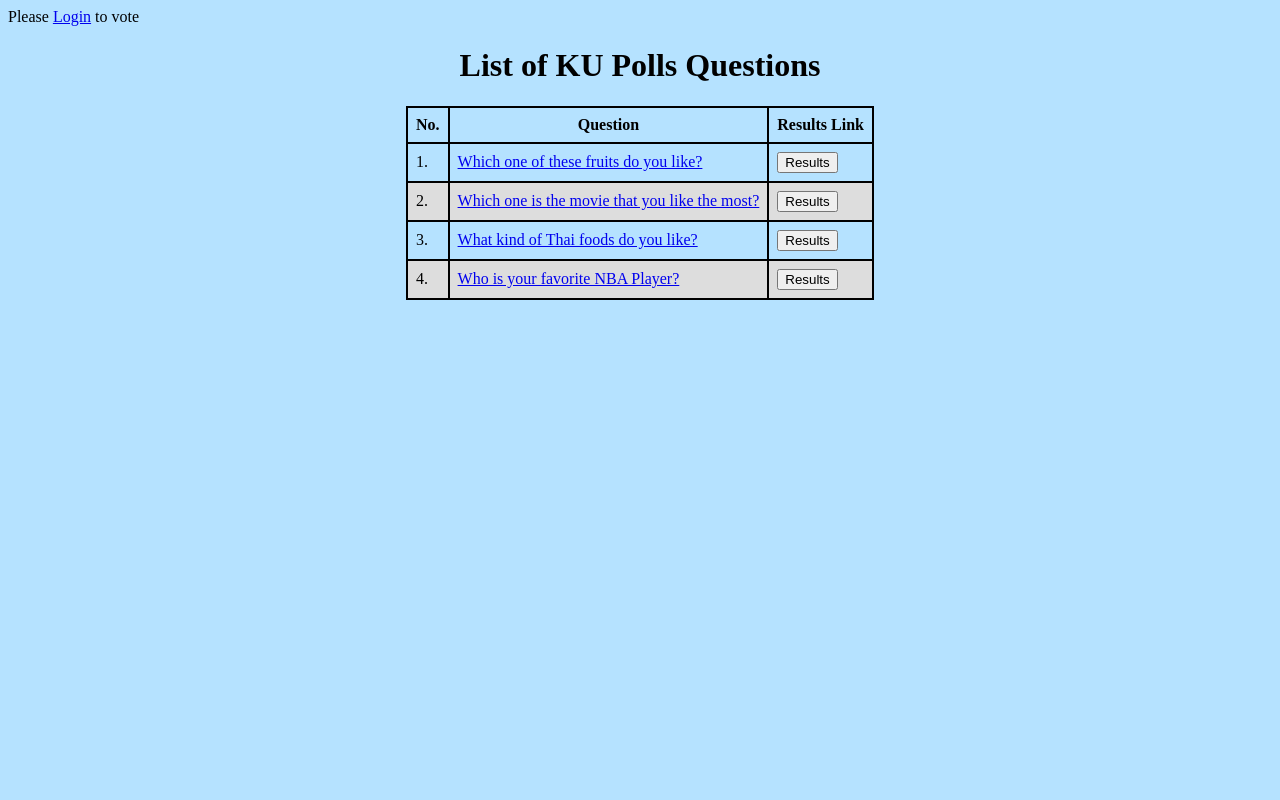
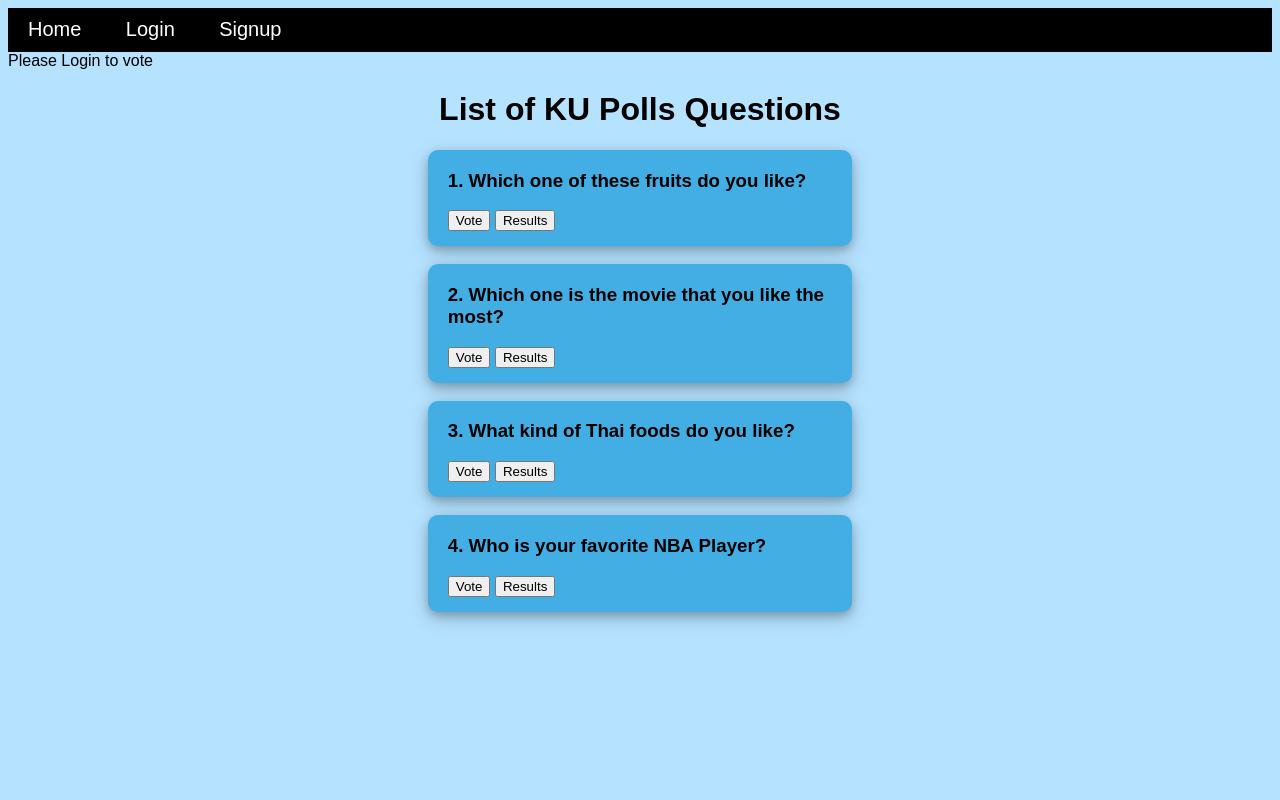
Before and after one commit to ThanadolU/ku-polls, a Django app: page /polls/ in a window 1280 px wide. Run offline with Django 4.2, Linux system fonts and the light colour scheme; data comes from the database, SQL or seed files in the repository.

Commit message:
use base.html for #46

```diff
--- a/polls/static/polls/style.css
+++ b/polls/static/polls/style.css
@@ -1,16 +1,34 @@
-li a {
-    color: green;
-}
-
 body {
     background-color: #B5E2FF;
+    font-family: Arial, Helvetica, sans-serif;
 }
 
 h1 {
     text-align: center;
 }
 
-.question {
+.nav {
+    height: 3vh;
+    width: auto;
+    background-color: black;
+    padding-top: 10px;
+    padding-bottom: 10px;
+}
+
+.nav a {
+    font-size: 20px;
+    color: white;
+    text-align: center;
+    text-decoration: none;
+    margin: auto;
+    padding: 20px 20px;
+}
+
+.nav a:hover {
+    color: #1AA7EC;
+}
+
+/* .question {
     border: 1px solid black;
     border-collapse: collapse;
     margin-left: auto;
@@ -24,6 +42,19 @@ h1 {
 
 .question tr:nth-child(even) {
     background-color: #dddddd;
+} */
+
+.question {
+    /* border: 1px solid black; */
+    border-radius: 10px;
+    width: 32%;
+    background-color: #42aee4;
+    margin-left: auto;
+    margin-right: auto;
+    padding-left: 20px;
+    padding-top: 1px;
+    padding-bottom: 15px;
+    box-shadow: 0 4px 8px 0 rgba(0, 0, 0, 0.2), 0 6px 20px 0 rgba(0, 0, 0, 0.19);
 }
 
 .choice {
@@ -44,3 +75,14 @@ h1 {
     padding: 8px;
     text-align: left;
 }
+
+.detail {
+    border-radius: 10px;
+    background-color: #42aee4;
+    width: fit-content;
+    margin: 10px 10px;
+    margin-left: auto;
+    margin-right: auto;
+    padding: 1px 15px 10px 10px;
+    box-shadow: 0 4px 8px 0 rgba(0, 0, 0, 0.2), 0 6px 20px 0 rgba(0, 0, 0, 0.19);
+}
--- /dev/null
+++ b/polls/templates/base.html
@@ -0,0 +1,24 @@
+{% load static %}
+
+<html>
+    {% block head %}
+    <link rel="stylesheet" type="text/css" href="{% static 'polls/style.css' %}">
+    <title>{% block title%}{% endblock title%}</title>
+    {% endblock head %}
+
+    <body>
+        <div class="nav">
+            <a href="{% url 'polls:index' %}">Home</a>
+            {% if not user.is_authenticated %}
+                <a href="{% url 'login' %}">Login</a>
+                <a href="{% url 'signup' %}">Signup</a>
+            {% else %}
+                <a href="{% url 'logout' %}">Logout</a>
+            {% endif %}
+        </div>
+        <div class="polls_list">
+            {% block body %}
+            {% endblock body %}
+        </div>
+    </body>
+</html>
--- a/polls/templates/polls/index.html
+++ b/polls/templates/polls/index.html
@@ -1,16 +1,13 @@
-{% load static %}
+{% extends "base.html" %}
+{% block title %}
+    KU Polls
+{% endblock title %}
 
-<html>
-    <head>
-        <link rel="stylesheet" type="text/css" href="{% static 'polls/style.css' %}">
-        <title>Polls</title>
-    </head>
-
-    <body>
+{% block body %}
     {% if user.is_authenticated %}
         <p>Welcome back, {{user.username.title}}</p>
     {% else %}
-            Please <a href="{% url 'login' %}">Login</a> to vote
+        Please Login to vote
     {% endif %}
     {% if messages %}
         {% for message in messages %}
@@ -22,34 +19,25 @@
 
     <h1>List of KU Polls Questions</h1>
     {% if latest_question_list %}
-            <table class="question">
-                <thead>
-                    <tr>
-                        <th>No.</th>
-                        <th>Question</th>
-                        <th>Results Link</th>
-                    </tr>
-                </thead>
-                <tbody>
+        <div class="polls">
             {% for question in latest_question_list %}
-                        <tr>
-                            <td>{{ forloop.counter }}.</td>
-                            <td>
-                                <a href="{% url 'polls:detail' question.id %}">
-                                    {{question.question_text}}
+                <div class="question">
+                    <h3>{{ forloop.counter }}. {{question.question_text}}</h3>
+                    <a href="{% url 'polls:detail' question.id %}"
+                        style="text-decoration: none;
+                               color: black;">
+                        <button>Vote</button>
                     </a>
-                            </td>
-                            <td>
-                                <a href="{% url 'polls:results' question.id %}">
+                    <a href="{% url 'polls:results' question.id %}"
+                        style="text-decoration: none;
+                               color: black;">
                         <button>Results</button>
                     </a>
-                            </td>
-                        </tr>
+                </div>
+                <br>
             {% endfor %}
-                </tbody>
-            </table>
+        </div>
     {% else %}
         <p>No polls are available.</p>
     {% endif %}
-    </body>
-</html>
+{% endblock body%}
--- a/polls/views.py
+++ b/polls/views.py
@@ -62,13 +62,13 @@ class DetailView(generic.DetailView):
         if not user.is_authenticated:
             return redirect('login')
         try:
-            vote = Vote.objects.get(choice__question=question)
+            vote = Vote.objects.get(user=user, choice__question=question)
             selected_choice = vote.choice.choice_text
         except Vote.DoesNotExist:
             selected_choice = ''
         return render(request, 'polls/detail.html', {
-            'question': question,
-            'selected_choice': selected_choice
+                'question': question,
+                'selected_choice': selected_choice
             })
 
 
--- a/templates/base.html
+++ /dev/null
@@ -1,5 +0,0 @@
-<html>
-    <body>
-
-    </body>
-</html>
```
Also changed, not shown: polls/templates/polls/detail.html (+10 -11 lines), polls/templates/polls/results.html (+6 -9 lines), templates/registration/signup.html (+0 -11 lines). Lines whose indentation alone changed are shown as unchanged.
